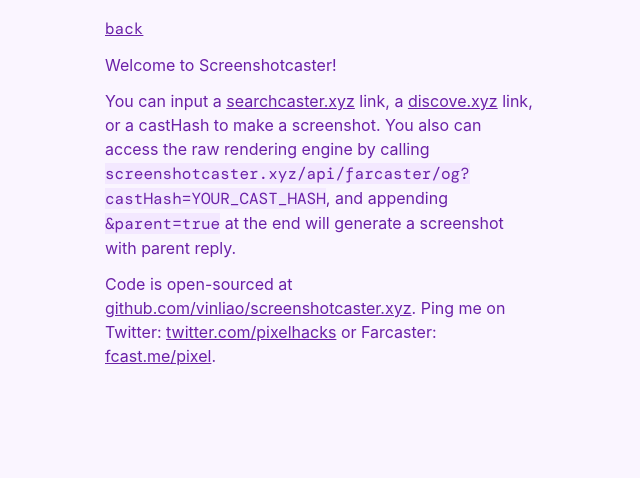
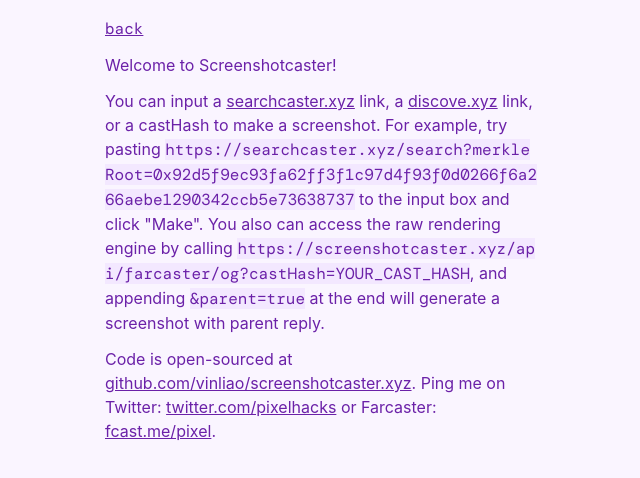
Before and after one commit to vinliao/screenshotcaster.xyz, a Next.js app: page /about in a window 1280 px wide. Shown: the top 478 px of the page, without its empty margins (319-959 px from the left). Built offline with nearby package versions, Linux system fonts and the light colour scheme; a web font is replaced by a local one.

Commit message:
add a line on /about

```diff
--- a/pages/about.js
+++ b/pages/about.js
@@ -6,7 +6,7 @@
     <div className="max-w-md mx-auto text-purple-800 py-4 px-2 space-y-3">
       <Link href={"/"} className="font-mono underline">back</Link>
       <p>Welcome to Screenshotcaster!</p>
-      <p>You can input a <a href="https://searchcaster.xyz" className='underline'>searchcaster.xyz</a> link, a <a href="https://discove.xyz" className='underline'>discove.xyz</a> link, or a castHash to make a screenshot. You also can access the raw rendering engine by calling <code className='bg-purple-100'>screenshotcaster.xyz/api/farcaster/og?castHash=YOUR_CAST_HASH</code>, and appending <code className='bg-purple-100'>&amp;parent=true</code> at the end will generate a screenshot with parent reply.</p>
+      <p>You can input a <a href="https://searchcaster.xyz" className='underline'>searchcaster.xyz</a> link, a <a href="https://discove.xyz" className='underline'>discove.xyz</a> link, or a castHash to make a screenshot. For example, try pasting <code className='bg-purple-100 break-all'>https://searchcaster.xyz/search?merkleRoot=0x92d5f9ec93fa62ff3f1c97d4f93f0d0266f6a266aebe1290342ccb5e73638737</code> to the input box and click "Make". You also can access the raw rendering engine by calling <code className='bg-purple-100 break-all'>https://screenshotcaster.xyz/api/farcaster/og?castHash=YOUR_CAST_HASH</code>, and appending <code className='bg-purple-100'>&amp;parent=true</code> at the end will generate a screenshot with parent reply.</p>
       <p>Code is open-sourced at <a href="https://github.com/vinliao/screenshotcaster.xyz" className='underline'>github.com/vinliao/screenshotcaster.xyz</a>. Ping me on Twitter: <a href="https://twitter.com/pixelhacks" className='underline'>twitter.com/pixelhacks</a> or Farcaster: <a href="https://fcast.me/pixel" className='underline'>fcast.me/pixel</a>.</p>
     </div>
   );
```
